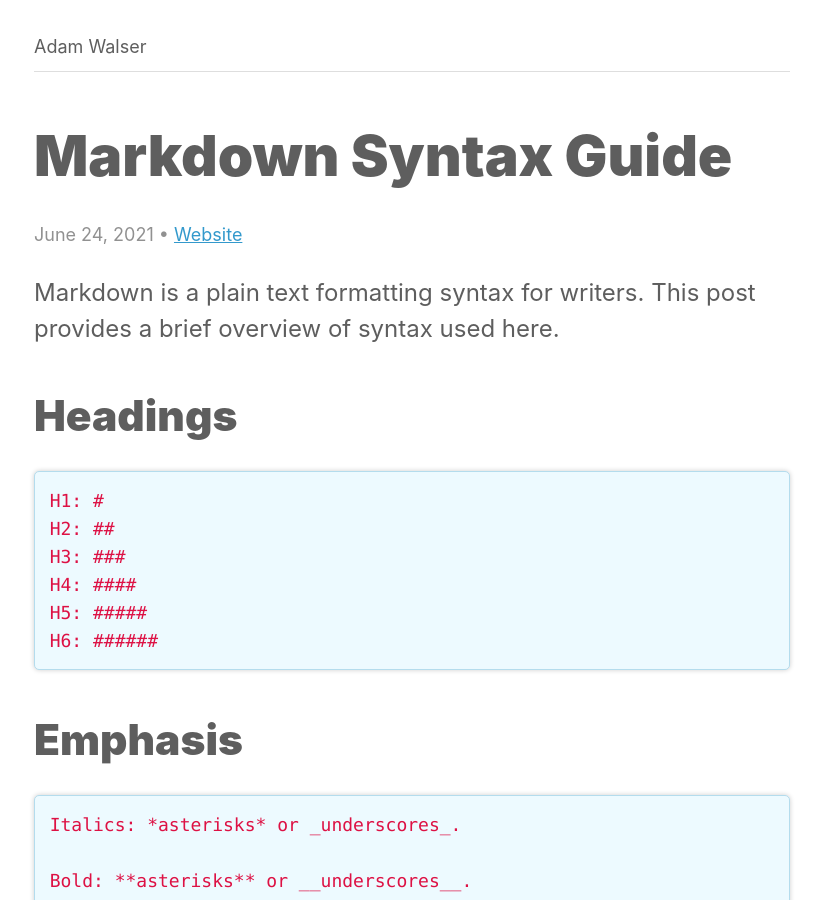
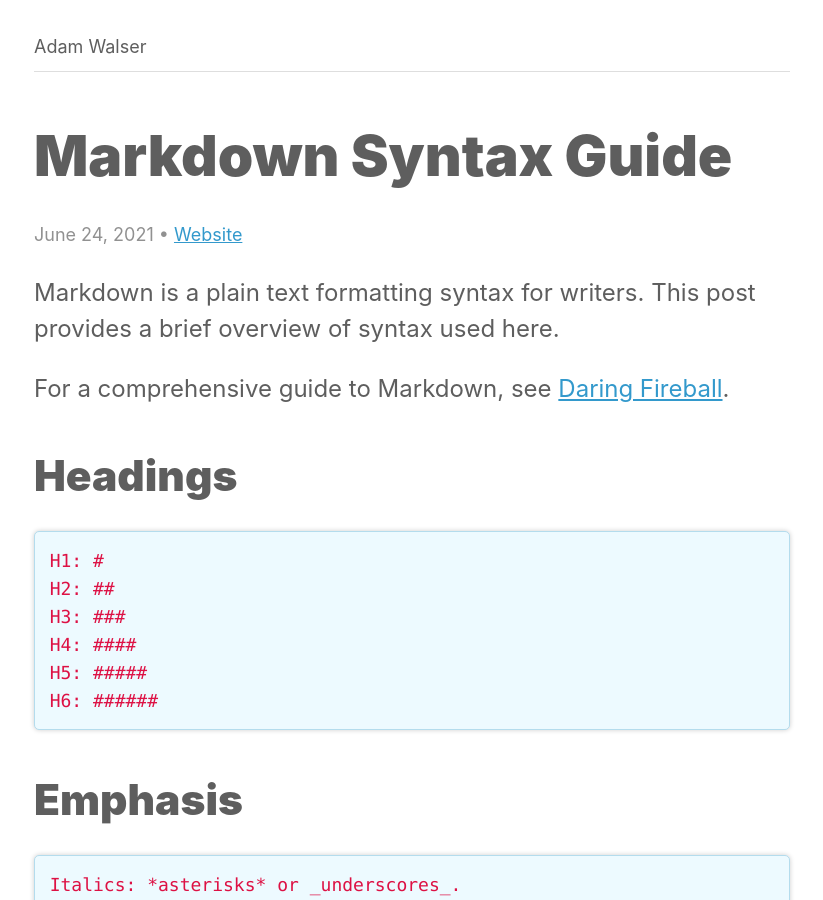
Before and after one commit to ajpwalser/ajpwalser.github.io, a Jekyll site: the page built from _posts/2021-06-24-markdown-syntax-guide.md, in a window 1280 px wide and 900 px high. Shown: the whole window, without its empty margins (228-1051 px from the left). Built offline with Jekyll 4.4.1, drawn with Linux system fonts in a browser that asks for light colours; some of the changed text lies outside the part shown.

Commit message:
Update 2021-06-24-markdown-syntax-guide.md

```diff
--- a/_posts/2021-06-24-markdown-syntax-guide.md
+++ b/_posts/2021-06-24-markdown-syntax-guide.md
@@ -7,6 +7,8 @@ date: 2021-06-24
 ---
 
 Markdown is a plain text formatting syntax for writers. This post provides a brief overview of syntax used here.<!--more-->
+
+For a comprehensive guide to Markdown, see [Daring Fireball](https://daringfireball.net/projects/markdown/).
 
 ### Headings
 
```
Also changed, not shown: other parts of _posts/2021-06-24-markdown-syntax-guide.md (+0 -2 lines).
